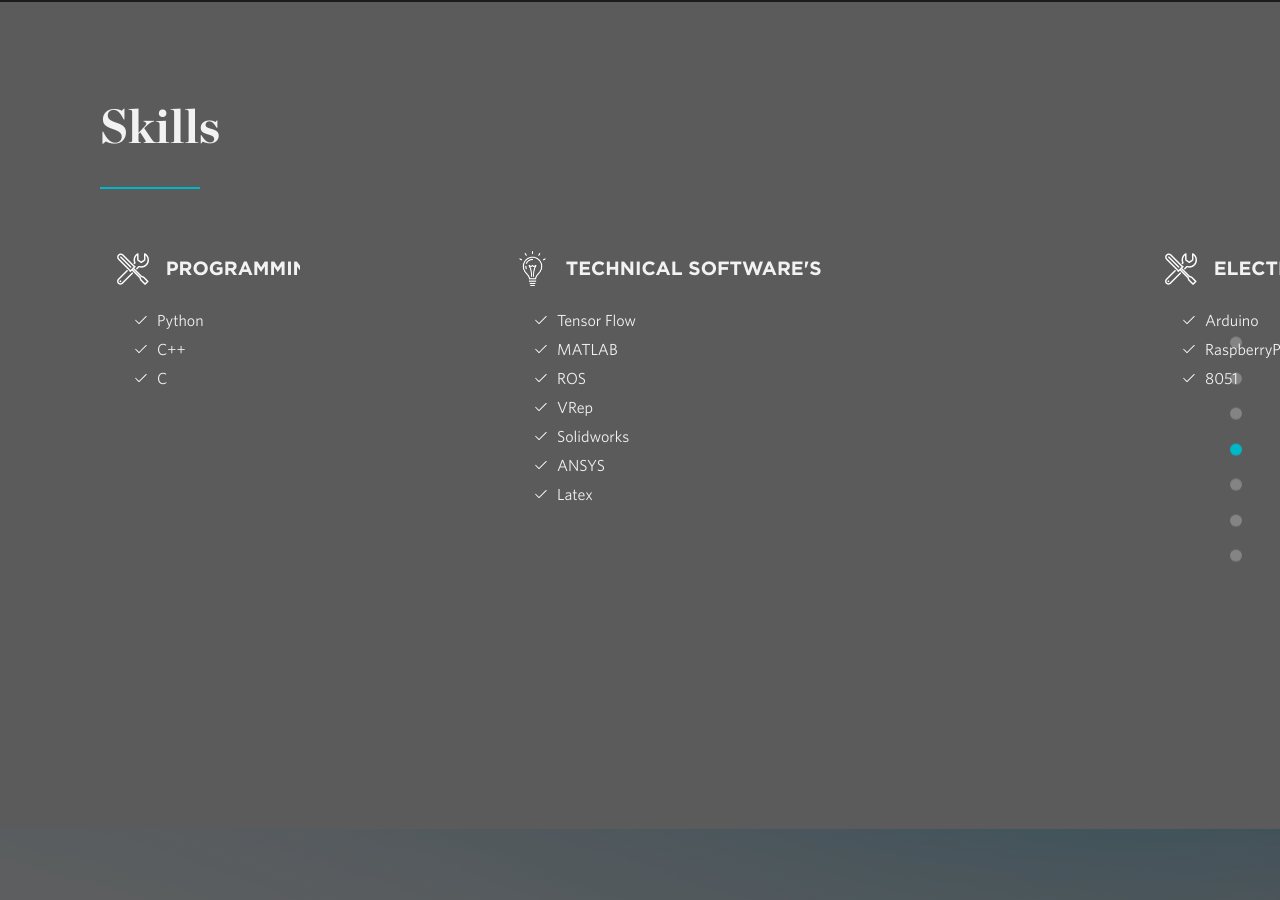
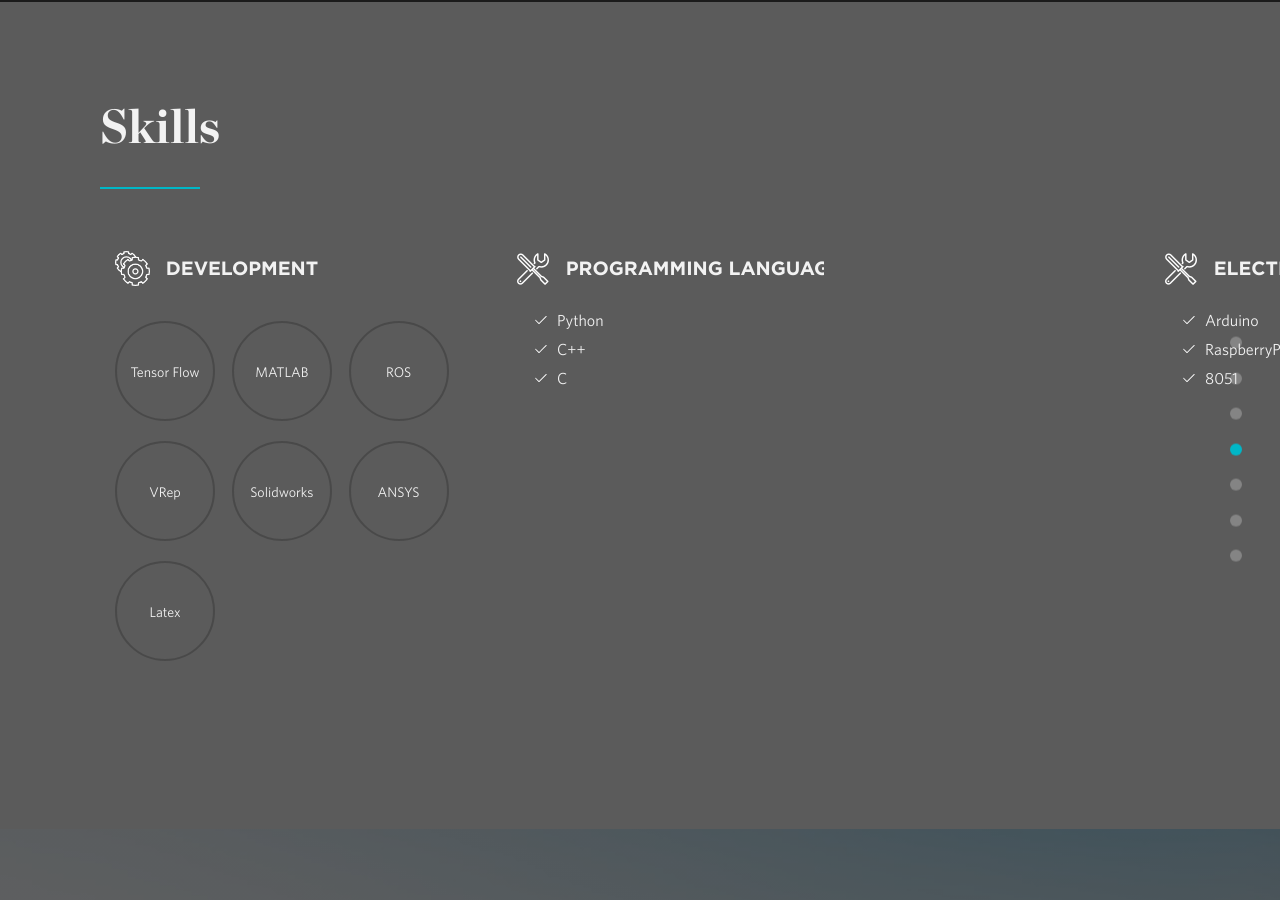
Before and after one commit to sgteja/trailsite.github.io, a Jekyll site: the page built from index.html, in a window 1280 px wide and 900 px high, scrolled down 1683 px. Built offline with Jekyll 4.4.1, drawn with Linux system fonts in a browser that asks for light colours; nearby versions of some CDN libraries.

Commit message:
trying with old dev

```diff
--- a/_includes/skills.html
+++ b/_includes/skills.html
@@ -5,17 +5,17 @@
       <span class="divider"></span>
       <div class="skills-flex-wrapper">
 
-        <!-- <div class="flex-item dev-wrapper">
+        <div class="flex-item dev-wrapper">
           <h2 class="skills-heading">
             <span class="sprite dev"></span>
             <span>Development</span>
           </h2>
           <ul>
-            {% for dev in site.data.skills.development %}
+            {% for dev in site.data.skills.tools %}
             <li class="dev-item">{{dev.item}}</li>
             {% endfor %}
           </ul>
-        </div> -->
+        </div>
 
         <!-- <div class="flex-item design-wrapper">
           <h2 class="skills-heading">
@@ -42,7 +42,7 @@
           </div>
         </div>
 
-        <div class="flex-item check-wrapper">
+        <!-- <div class="flex-item check-wrapper">
           <div class="knowledge-wrapper">
             <h2 class="skills-heading">
               <span class="sprite knowledge"></span>
@@ -54,7 +54,7 @@
               {% endfor %}
             </ul>
           </div>
-        </div>
+        </div> -->
 
         <div class="flex-item check-wrapper">
           <div class="tools-wrapper">
```
